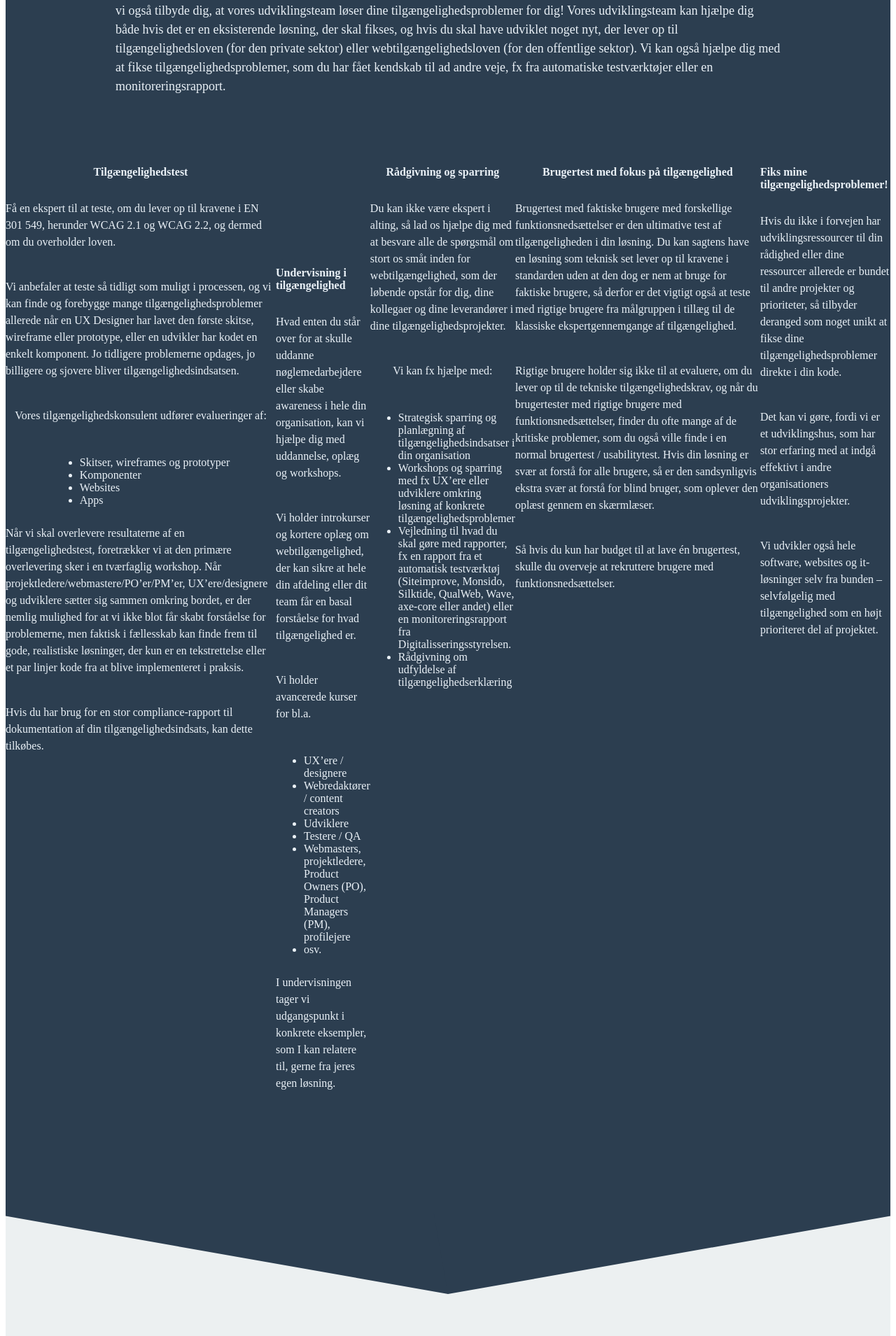
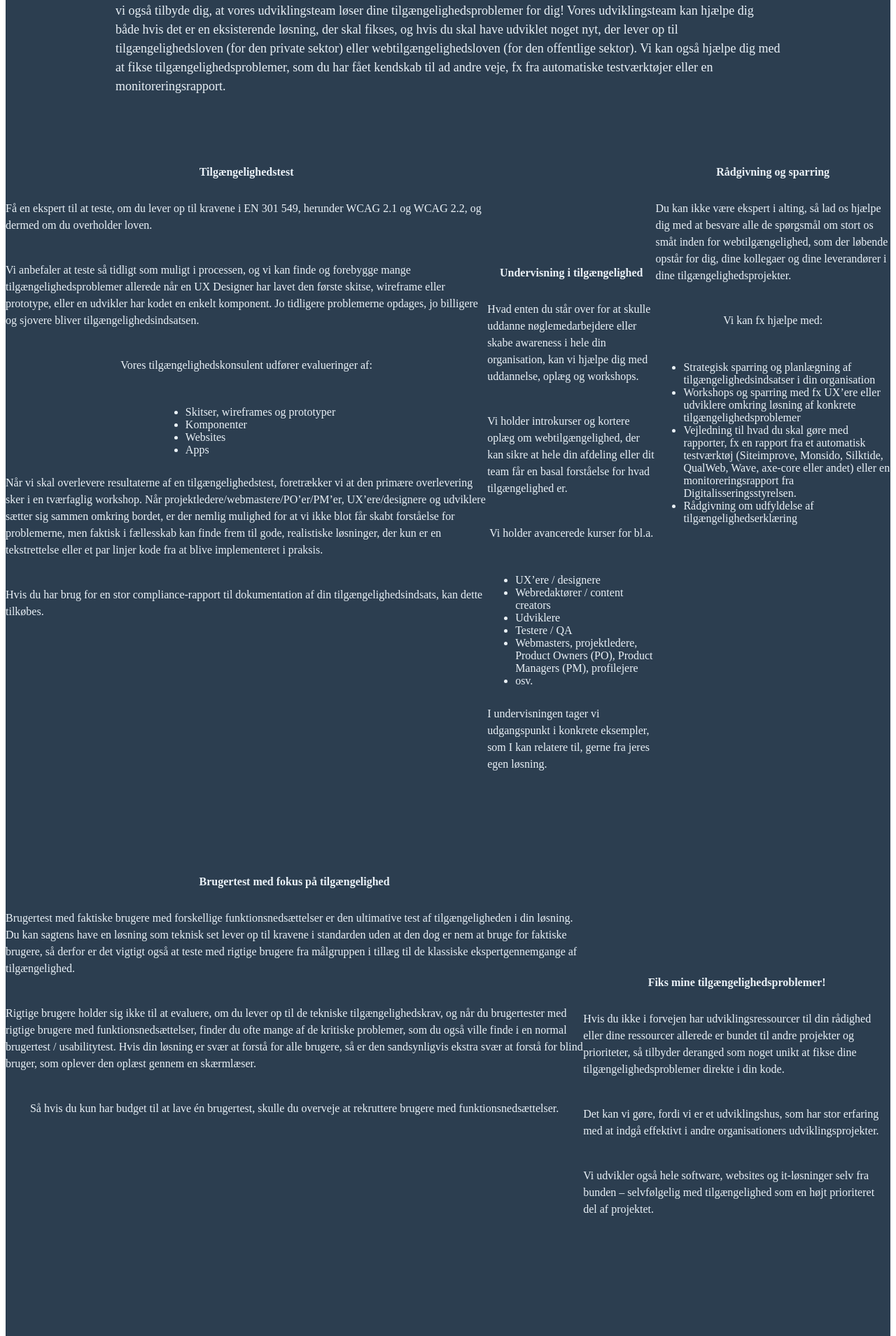
Before and after one commit to derangeddk/deranged.dk, a Jekyll site: the page built from dk/tilgaengelighed/index.html, in a window 1280 px wide. Shown: the part 2180-4089 px from the top of the page at 70% size. Built offline with Jekyll 4.4.1, drawn with Linux system fonts in a browser that asks for light colours.

Commit message:
Splitting services into 2 sections

```diff
--- a/dk/tilgaengelighed/index.html
+++ b/dk/tilgaengelighed/index.html
@@ -113,6 +113,8 @@ sitemap_include: 'yes'
               <li>Rådgivning om udfyldelse af tilgængelighedserklæring</li>
             </ul>
           </div>
+        </div>
+        <div class="revops-section__container revops-section__container--full-width">
           <div class="services-list-item">
             <h4>Brugertest med fokus på tilgængelighed</h4>
             <p>Brugertest med faktiske brugere med forskellige funktionsnedsættelser er den ultimative test af tilgængeligheden i din løsning. Du kan sagtens have en løsning som teknisk set lever op til kravene i standarden uden at den dog er nem at bruge for faktiske brugere, så derfor er det vigtigt også at teste med rigtige brugere fra målgruppen i tillæg til de klassiske ekspertgennemgange af tilgængelighed.   </p>
```
